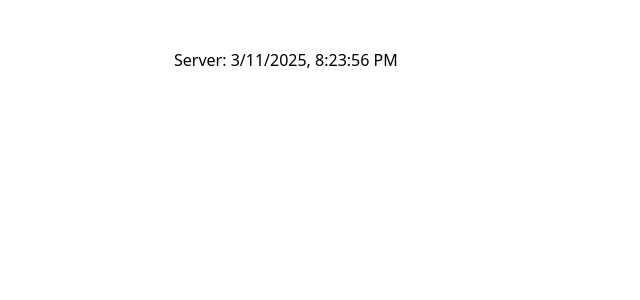
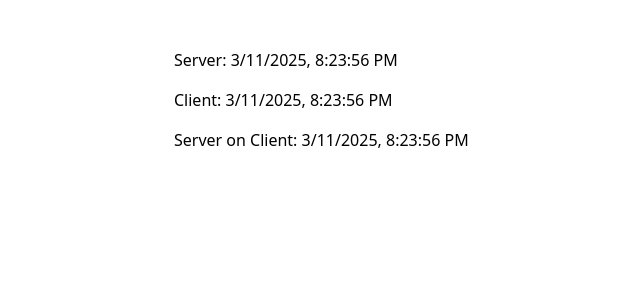
Before and after one commit to vferak/datetimes, a Next.js app: page / in a window 1280 px wide. Shown: the top 300 px of the page, without its empty margins (166-806 px from the left). Built offline with nearby package versions, Linux system fonts and the light colour scheme.

Commit message:
2. Client

```diff
--- /dev/null
+++ b/src/app/DateView.tsx
@@ -0,0 +1,12 @@
+'use client'
+
+export function DateView({serverDate}: { serverDate: Date }) {
+    const date = new Date();
+
+    return (
+        <>
+            <p>Client: {date.toLocaleString()}</p>
+            <p>Server on Client: {serverDate.toLocaleString()}</p>
+        </>
+    );
+}
--- a/src/app/page.tsx
+++ b/src/app/page.tsx
@@ -1,9 +1,12 @@
+import {DateView} from "@/app/DateView";
+
 export default function Home() {
     const date = new Date();
 
     return (
         <div className="flex flex-col w-[600px] mx-auto mt-12 gap-4">
             <p>Server: {date.toLocaleString()}</p>
+            <DateView serverDate={date}/>
         </div>
     )
 }
```
